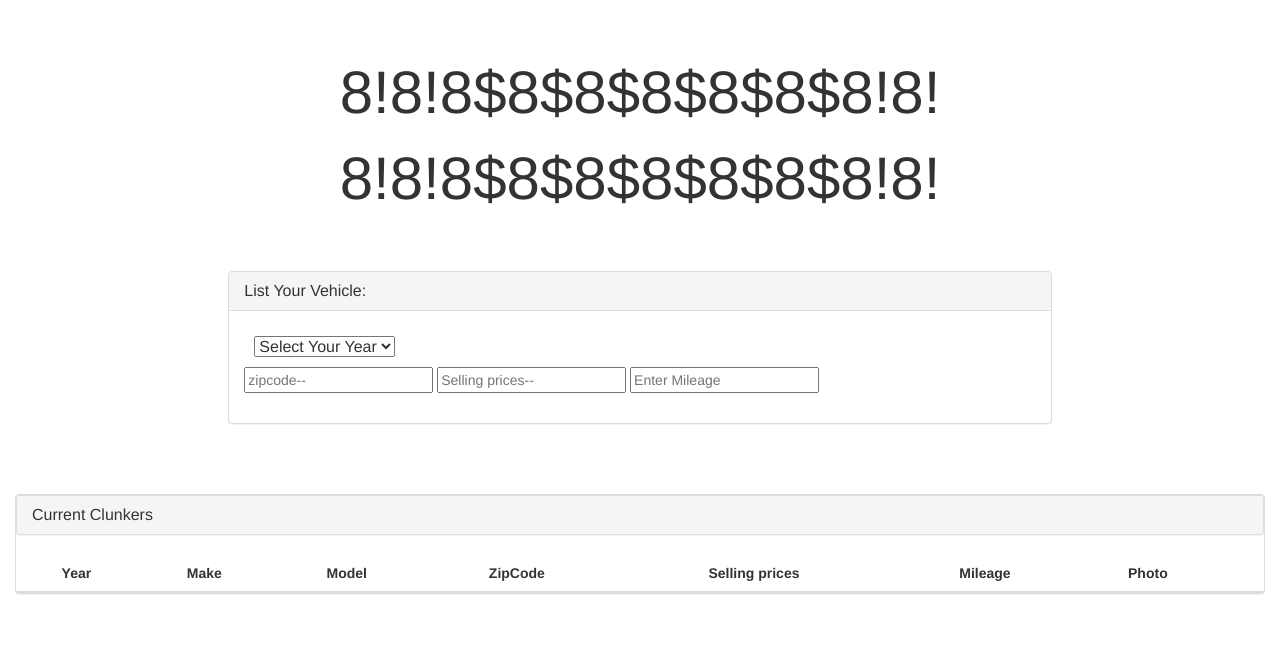
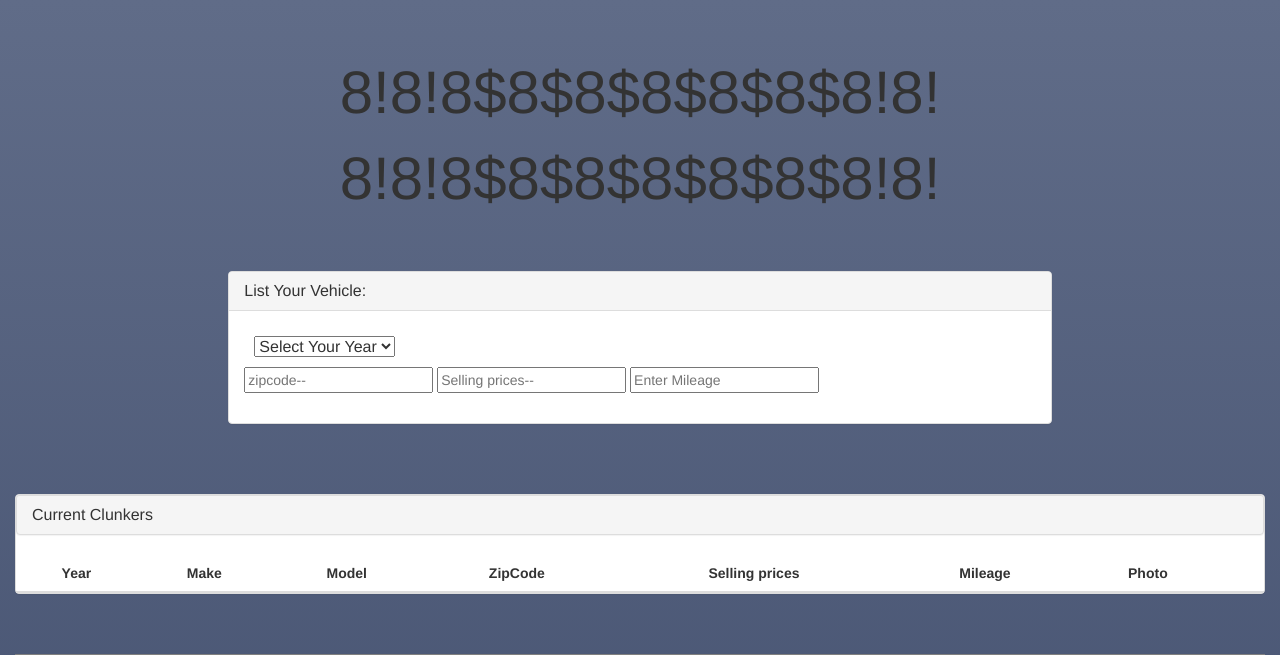
Before and after one commit to kanwisher/ClunkerConnection, a PHP site: page / in a window 1280 px wide. Shown: the top 655 px of the page. Run offline with PHP 8.4, Linux system fonts and the light colour scheme; lists and menus that the app fills with data are empty; some libraries are stand-ins or nearby versions.

Commit message:
add background

```diff
--- a/assets/styles/style.css
+++ b/assets/styles/style.css
@@ -2,9 +2,25 @@
         box-sizing: border-box;
     }
 
-    body {
-        background-color: white;
+    html {
+        overflow: hidden;
     }
+html, body{
+  height: 100%;
+
+}
+
+body {
+
+background: rgb(96,108,136); /* Old browsers */
+background: -moz-linear-gradient(top,  rgba(96,108,136,1) 0%, rgba(63,76,107,1) 100%); /* FF3.6-15 */
+background: -webkit-linear-gradient(top,  rgba(96,108,136,1) 0%,rgba(63,76,107,1) 100%); /* Chrome10-25,Safari5.1-6 */
+background: linear-gradient(to bottom,  rgba(96,108,136,1) 0%,rgba(63,76,107,1) 100%); /* W3C, IE10+, FF16+, Chrome26+, Opera12+, Safari7+ */
+filter: progid:DXImageTransform.Microsoft.gradient( startColorstr='#606c88', endColorstr='#3f4c6b',GradientType=0 ); /* IE6-9 */
+overflow: auto;
+
+
+}
 
 
     select, #searchButton {
@@ -38,7 +54,7 @@
 #map {
   height: 430px;
   width: 100%;
-  margin-top: 50px;
+  margin: 40px 0;
   border: solid grey 1px;
 }
 
```
